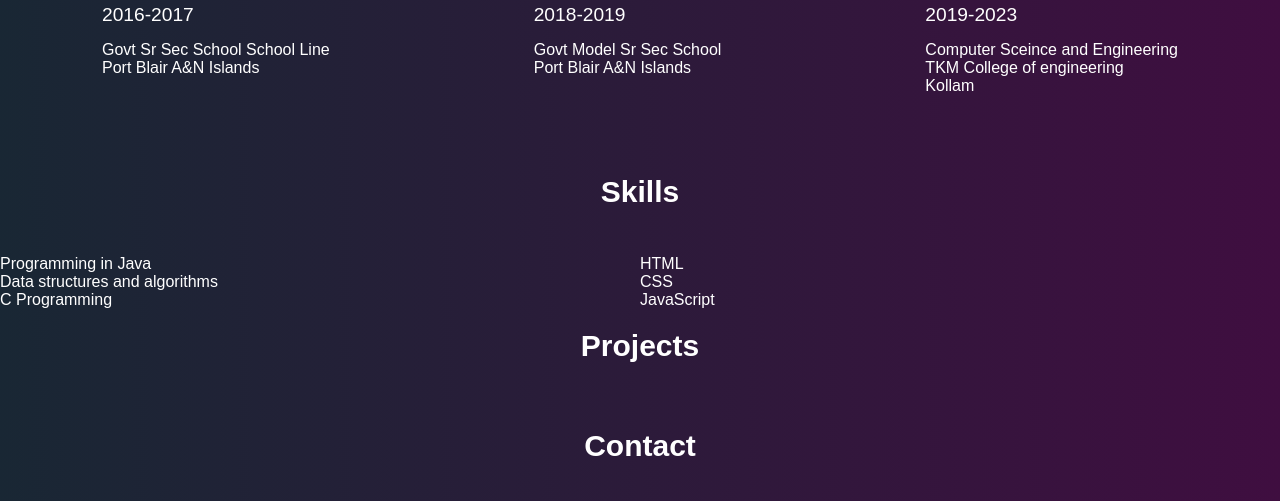
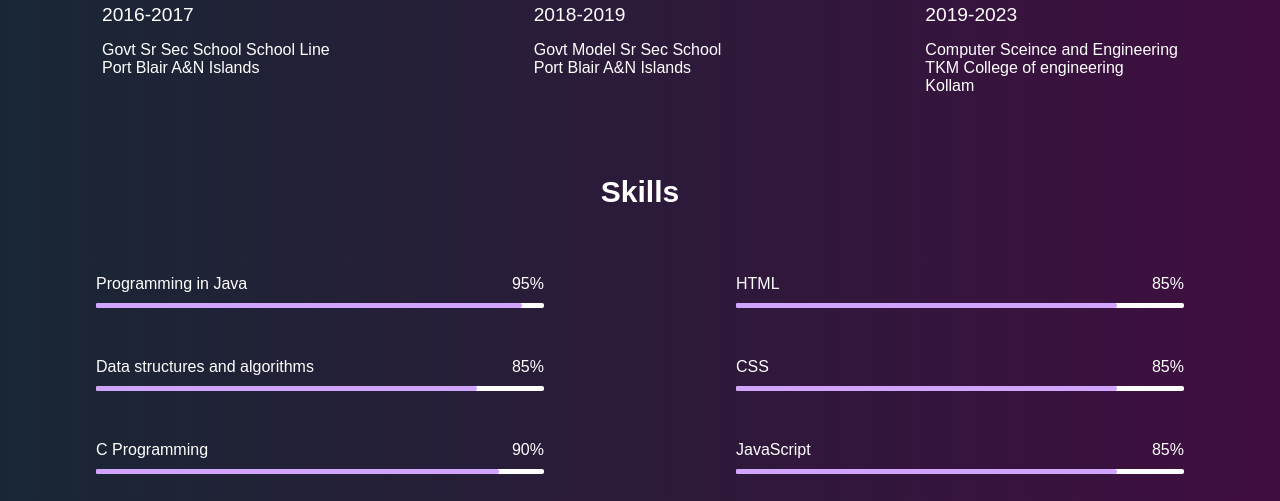
Before and after one commit to zahidparambath/portfolio, a plain HTML site: page index.html in a window 1280 px wide. Shown: the part 755-1256 px from the top of the page. Drawn offline with Linux system fonts and the light colour scheme.

Commit message:
feat: skill section added

```diff
--- a/index.html
+++ b/index.html
@@ -1,5 +1,6 @@
 <!DOCTYPE html>
 <html lang="en">
+
 <head>
     <meta charset="UTF-8">
     <meta name="viewport" content="width=device-width, initial-scale=1.0">
@@ -7,9 +8,11 @@
     <link rel="stylesheet" href="styles/index.css">
     <link rel="stylesheet" href="https://cdnjs.cloudflare.com/ajax/libs/font-awesome/6.0.0-beta3/css/all.min.css">
 </head>
+
 <body>
     <nav id="navbar">
-        <div class="nav-name"><span style="color:#d1a5ff;">Z</span>ahid <span style="color:#d1a5ff;">P</span>arambath</div>
+        <div class="nav-name"><span style="color:#d1a5ff;">Z</span>ahid <span style="color:#d1a5ff;">P</span>arambath
+        </div>
         <div class="nav-list">
             <ul>
                 <li><a href="#home">Home</a></li>
@@ -28,7 +31,9 @@
                 <div style="color:#d1a5ff; font-size: 30px;" class="name">ZAHID <br>PARAMBATH</div>
                 <div style="margin-top: 10px;">Software Developer Trainee</div>
             </div>
-            <div class="home-about">Lorem ipsum dolor sit amet consectetur adipisicing elit. Illo, aliquid explicabo? Perferendis, dicta mollitia. Porro sint odio harum quae impedit adipisci recusandae, doloremque sapiente. Quibusdam labore minima perferendis aliquam nemo?
+            <div class="home-about">Lorem ipsum dolor sit amet consectetur adipisicing elit. Illo, aliquid explicabo?
+                Perferendis, dicta mollitia. Porro sint odio harum quae impedit adipisci recusandae, doloremque
+                sapiente. Quibusdam labore minima perferendis aliquam nemo?
             </div>
         </div>
         <div class="image"><img src="styles/pz.jpg" alt="dp" width="400px"></div>
@@ -66,28 +71,62 @@
     <div class="skills" id="skills">
         <div class="section-heading">Skills</div>
         <div class="skill-list">
-            <div class="skill-list-left">
-                <div>
-                    <span>Programming in Java</span>
+            <div class="skill-list-section">
+                <div class="w-70 my-20">
+                    <div class="skill-text">
+                        <span>Programming in Java</span>
+                        <span>95%</span>
+                    </div>
+                    <div class="progress-container">
+                        <div class="progress-container progress-bar w-95"></div>
+                    </div>
                 </div>
-                <div>
+                <div class="w-70 my-20">
+                    <div class="skill-text">
                     <span>Data structures and algorithms</span>
+                    <span>85%</span>
+                    </div>
+                    <div class="progress-container">
+                        <div class="progress-container progress-bar w-85"></div>
+                    </div>
                 </div>
-                <div>
+                <div class="w-70 my-20">
+                    <div class="skill-text">
                     <span>C Programming</span>
+                    <span>90%</span>
+                    </div>
+                    <div class="progress-container">
+                        <div class="progress-container progress-bar w-90"></div>
+                    </div>
                 </div>
             </div>
-            <div class="skill-list-right">
-                <div>
+            <div class="skill-list-section">
+                <div class="w-70 my-20">
+                    <div class="skill-text">
                     <span>HTML</span>
+                    <span>85%</span>
+                    </div>
+                    <div class="progress-container">
+                        <div class="progress-container progress-bar w-85"></div>
+                    </div>
                 </div>
-                <div>
-                    <span>
-                        CSS
-                    </span>
+                <div class="w-70 my-20">
+                    <div class="skill-text">
+                    <span>CSS</span>
+                    <span class="end">85%</span>
+                    </div>
+                    <div class="progress-container">
+                        <div class="progress-container progress-bar w-85"></div>
+                    </div>
                 </div>
-                <div>
+                <div class="w-70 my-20">
+                    <div class="skill-text">
                     <span>JavaScript</span>
+                    <span>85%</span>
+                    </div>
+                    <div class="progress-container">
+                        <div class="progress-container progress-bar w-85"></div>
+                    </div>
                 </div>
             </div>
         </div>
@@ -100,12 +139,17 @@
     <div class="contact" id="contact">
         <div class="section-heading">Contact</div>
         <div class="contact-list">
-            <div><a href="zahidparambath@gmail.com" target="_blank" class="icon"><i class="fas fa-envelope"></i></a></div>
-            <div><a href="https://www.linkedin.com/in/p-zahid-ba87b1179/" target="_blank"><i class="fab fa-linkedin"></i></a></div>
+            <div><a href="zahidparambath@gmail.com" target="_blank" class="icon"><i class="fas fa-envelope"></i></a>
+            </div>
+            <div><a href="https://www.linkedin.com/in/p-zahid-ba87b1179/" target="_blank"><i
+                        class="fab fa-linkedin"></i></a></div>
             <div><a href="https://github.com/zahidparambath" target="_blank"><i class="fab fa-github"></i></a></div>
-            <div><a href="https://www.instagram.com/thezahidx?igsh=MTZteGk0cDZkM3htag==" target="_blank"><i class="fab fa-instagram"></i></a></div>
-            <div><a href="https://x.com/Zahid61554195?t=ceAK2l13AHBsnnaNcW1pHQ&s=03" target="_blank"><i class="fas fa-times"></i></a></div>
+            <div><a href="https://www.instagram.com/thezahidx?igsh=MTZteGk0cDZkM3htag==" target="_blank"><i
+                        class="fab fa-instagram"></i></a></div>
+            <div><a href="https://x.com/Zahid61554195?t=ceAK2l13AHBsnnaNcW1pHQ&s=03" target="_blank"><i
+                        class="fas fa-times"></i></a></div>
         </div>
     </div>
 </body>
+
 </html>
--- a/styles/index.css
+++ b/styles/index.css
@@ -167,16 +167,47 @@
   justify-content: space-between;
 }
 
-.skill-list-left{
+.skill-list-section{
   display: flex;
   flex-direction: column;
   width: 50vw;
+  align-items: center;
 }
 
-.skill-list-right{
-  flex-direction: column;
+.skill-text{
   display: flex;
-  width: 50vw;
+  justify-content: space-between;
+}
+
+.progress-container{
+  height: 5px;
+  margin: 10px 0;
+  background-color: #fff;
+  border-radius: 2px;
+}
+
+.progress-bar{
+  background-color: #d1a5ff;
+}
+
+.w-70{
+  width: 70%;
+}
+
+.w-85{
+  width: 85%;
+}
+
+.w-90{
+  width: 90%;
+}
+
+.w-95{
+  width: 95%;
+}
+
+.my-20{
+  margin: 20px 0;
 }
 
 
```
